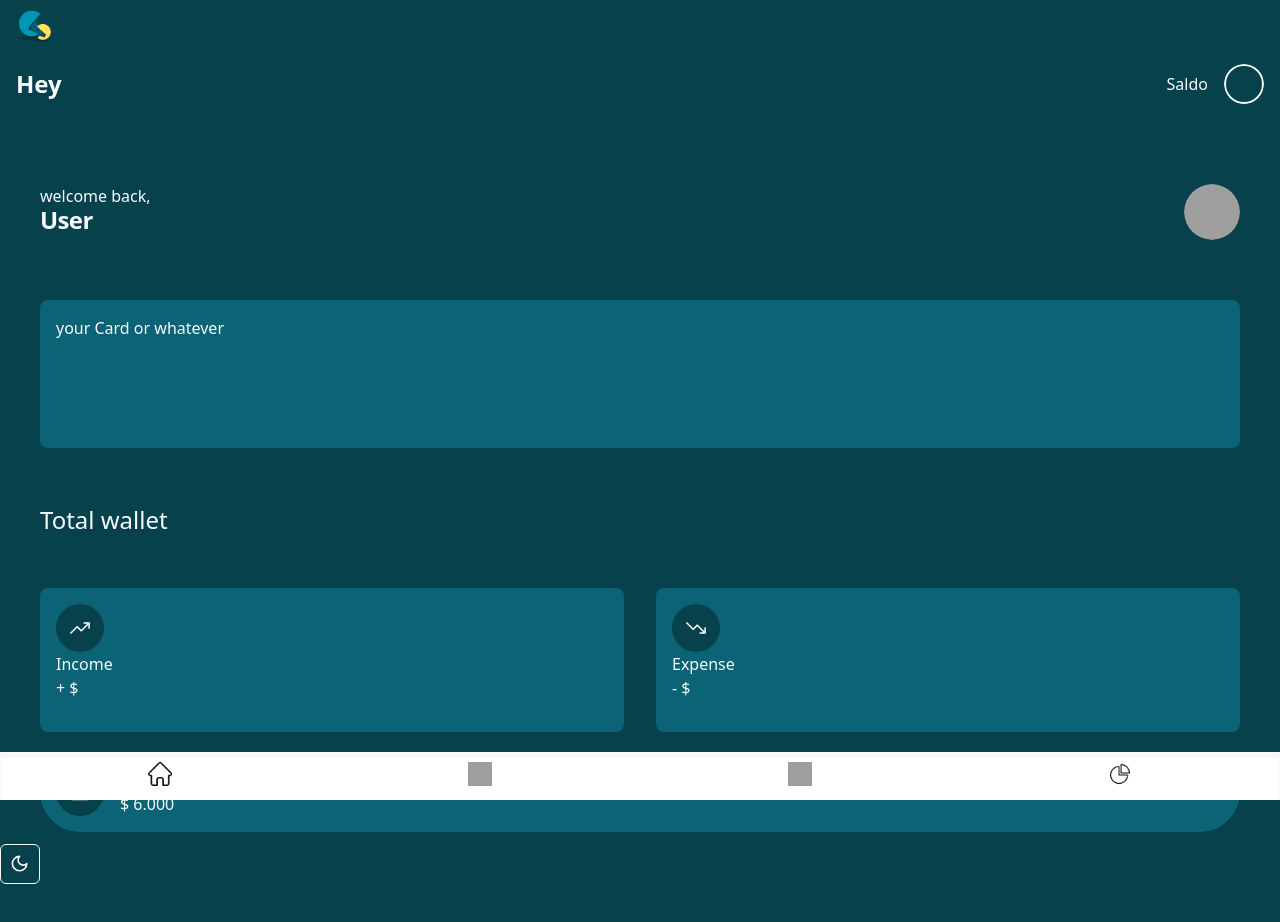
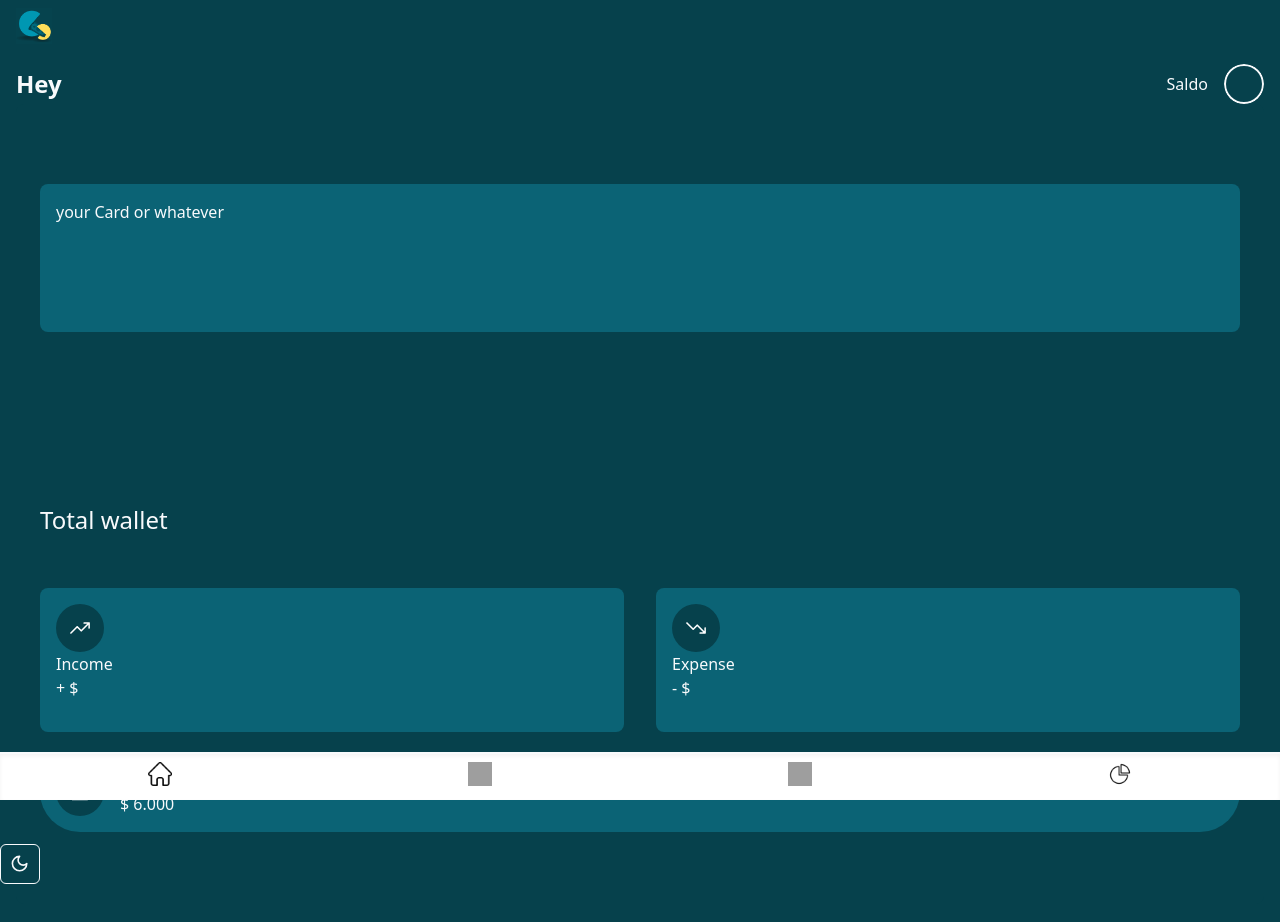
Before and after one commit to JohannaHaer/fullstack_abschlussprojekt, a React (Vite) app in the folder frontend/: page /home in a window 1280 px wide. Shown: the top 922 px of the page. Built offline with nearby package versions, Linux system fonts and the light colour scheme; no server answers; grey boxes are pictures that could not be loaded.

Commit message:
Im Home den händisch erstellten Header entfernt

```diff
--- a/frontend/src/pages/Home.jsx
+++ b/frontend/src/pages/Home.jsx
@@ -24,16 +24,6 @@ const Home = () => {
             <Header/>
             <Card className="py-14 h-dvh w-full " >
                 <CardHeader className="h-3/6 w-full flex flex-col gap-12">
-                    <div className="flex justify-between">
-                        <div>
-                            <p>welcome back,</p>
-                            <CardTitle>User</CardTitle>
-                        </div>
-                        <Avatar>
-                            <AvatarImage src="https://github.com/shadcn.png" className="w-14 rounded-full"/>
-                            <AvatarFallback>CN</AvatarFallback>
-                        </Avatar>
-                    </div>
                     <Card className=" bg-accent rounded-lg h-3/6 " >
                         <p className='px-4 py-4'>your Card or whatever</p>
                     </Card>
```
